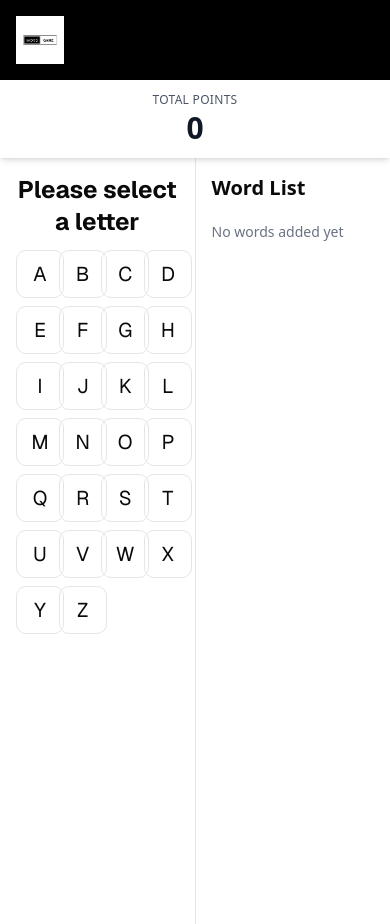
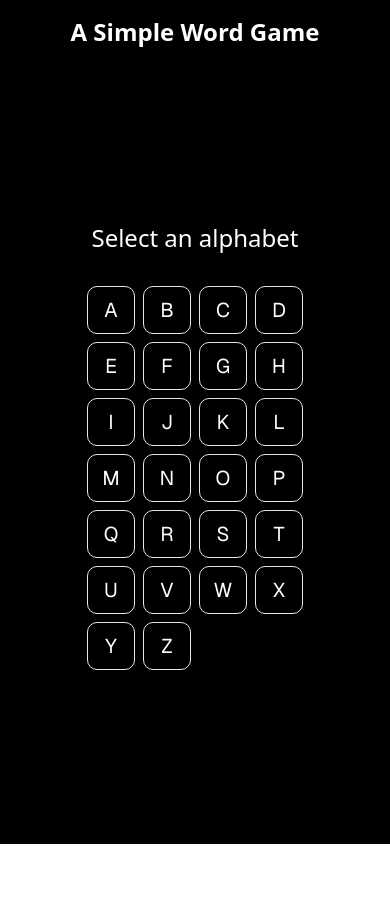
Before and after one commit to ankitkante/guess-words-from-letter, a Next.js app: page / in a window 390 px wide. After the commit the page ends 844 px from the top, so only its background shows below. Built offline with nearby package versions, Linux system fonts and the light colour scheme.

Commit message:
Mobile friendly dark themed app with home and alphabet detail routes

```diff
--- /dev/null
+++ b/src/app/alphabet/[letter]/page.jsx
@@ -0,0 +1,31 @@
+'use client';
+
+import WordInput from "@/components/word-input";
+import WordList from "@/components/word-list";
+import { useParams } from "next/navigation";
+import { useMemo, useState } from "react";
+
+export default function AlphabetDetailPage() {
+  const { letter: selectedAlphabet } = useParams();
+  const [wordList, setWordList] = useState([]);
+
+  const totalPoints = useMemo(() => {
+    return wordList.reduce((acc, item) => acc + item.point, 0);
+  }, [wordList]);
+
+  return (
+    <div className="flex flex-col bg-black h-[calc(100vh-64px)] text-white">
+      <div className="p-4 text-center">
+        <h2 className="text-xl mb-2">Selected Letter: {selectedAlphabet}</h2>
+        <h3 className="text-lg">Total Points: {totalPoints}</h3>
+      </div>
+      <WordInput
+        selectedLetter={selectedAlphabet}
+        setWordList={setWordList}
+      />
+      <WordList
+        wordList={wordList}
+      />
+    </div>
+  )
+}
--- a/src/app/page.js
+++ b/src/app/page.js
@@ -1,32 +1,14 @@
 'use client';
+import AlphabetGrid from "@/components/alphabet-grid";
 import WordInput from "@/components/word-input";
 import WordList from "@/components/word-list";
-import { useMemo, useState } from "react";
 
 export default function Home() {
-  const [wordList, setWordList] = useState([]);
-
-  const totalPoints = useMemo(() => {
-    return wordList.reduce((acc, item) => acc + item.point, 0);
-  }, [wordList]);
-
   return (
-    <div className="flex flex-col h-screen overflow-hidden">
-      <div className="sticky top-0 bg-white z-10 shadow-md">
-        <div className="max-w-7xl mx-auto px-4 py-3">
-          <div className="text-center">
-            <h2 className="text-xs font-medium text-gray-600 uppercase tracking-wide mb-0.5">Total Points</h2>
-            <p className="text-3xl font-bold text-gray-900">{totalPoints}</p>
-          </div>
-        </div>
-      </div>
-      <div className="flex flex-1 overflow-hidden">
-        <div className="flex-1 overflow-y-auto">
-          <WordInput setWordList={setWordList}></WordInput>
-        </div>
-        <div className="flex-1 overflow-y-auto border-l">
-          <WordList wordList={wordList}></WordList>
-        </div>
+    <div className="flex flex-col bg-black h-[calc(100vh-64px)] text-white">
+      <div className="flex flex-col items-center justify-center h-full gap-4 p-4">
+        <h2 className="text-2xl">Select an alphabet</h2>
+        <AlphabetGrid></AlphabetGrid>
       </div>
     </div>
   );
--- /dev/null
+++ b/src/components/alphabet-grid.jsx
@@ -0,0 +1,25 @@
+import { useRouter } from "next/navigation";
+
+export default function AlphabetGrid({
+  setSelectedAlphabet
+}) {
+  const router = useRouter();
+
+  const letters = Array.from('ABCDEFGHIJKLMNOPQRSTUVWXYZ');
+
+  return (
+    <div className="font-sans flex flex-col items-center justify-center p-4 gap-3 sm:p-8">
+      <div className="grid grid-cols-4 sm:grid-cols-6 md:grid-cols-8 gap-2 sm:gap-3">
+        {letters.map((letter) => (
+          <button
+            key={letter}
+            onClick={() => router.push(`/alphabet/${letter}`)}
+            className="w-12 h-12 sm:w-14 sm:h-14 flex items-center justify-center border rounded-lg hover:bg-gray-100 text-xl sm:text-2xl"
+          >
+            {letter}
+          </button>
+        ))}
+      </div>
+    </div>
+  );
+}
--- a/src/components/header.jsx
+++ b/src/components/header.jsx
@@ -1,7 +1,9 @@
+import Link from "next/link";
+
 export default function Header() {
   return (
-    <header className="bg-black text-white p-4">
-      <img src="/logo.png" alt="Logo" className="h-12 w-12 inline-block mr-2" />
+    <header className="bg-black text-white p-4 text-center text-2xl font-bold">
+      <Link href={`/`}>A Simple Word Game</Link>
     </header>
   );
 }
--- a/src/components/word-input.jsx
+++ b/src/components/word-input.jsx
@@ -2,22 +2,16 @@ import { Spinner } from "@/components/ui/spinner";
 import { useState, useRef, useEffect } from "react";
 
 export default function WordInput({
-	setWordList
+	setWordList,
+	selectedLetter
 }) {
-	const letters = Array.from('ABCDEFGHIJKLMNOPQRSTUVWXYZ');
 
-	const [selectedLetter, setSelectedLetter] = useState(null);
 	const [loading, setLoading] = useState(false);
 
 
 	const [inputWord, setInputWord] = useState('');
-	const inputRef = useRef(null);
 
-	useEffect(() => {
-		if (selectedLetter && inputRef.current) {
-			inputRef.current.focus();
-		}
-	}, [selectedLetter]);
+
 	const handleWordSubmit = async () => {
 		if (!inputWord) return;
 
@@ -58,39 +52,23 @@ export default function WordInput({
 
 	return (
 		<div className="font-sans flex flex-col items-center justify-center p-4 gap-3 sm:p-8">
-			<h1 className="text-2xl sm:text-3xl font-bold text-center">
-				{selectedLetter ? `You selected ${selectedLetter}` : "Please select a letter"}
-			</h1>
-			<div className="grid grid-cols-4 sm:grid-cols-6 md:grid-cols-8 gap-2 sm:gap-3">
-				{letters.map((letter) => (
-					<button
-						key={letter}
-						onClick={() => setSelectedLetter(letter)}
-						className="w-12 h-12 sm:w-14 sm:h-14 flex items-center justify-center border rounded-lg hover:bg-gray-100 text-xl sm:text-2xl"
-					>
-						{letter}
-					</button>
-				))}
-			</div>
-			{selectedLetter && (
 			<div className="mt-2">
 				<label className="block mb-2 text-sm sm:text-base">
-						Enter words that start with &apos;{selectedLetter}&apos;:
+					Enter words that start with &apos;{selectedLetter}&apos; and press Enter:
 				</label>
-					<div className="flex items-center">
+				<div className="flex items-center justify-center">
 					<input
-							ref={inputRef}
 						type="text"
 						value={inputWord}
 						onChange={(e) => setInputWord(e.target.value)}
 						onKeyDown={handleKeyPress}
 						className="border rounded-lg p-2 w-48 sm:w-64 m-2"
 						placeholder={`Enter here`}
+						autoFocus
 					/>
 					{loading && <Spinner />}
 				</div>
 			</div>
-			)}
 		</div>
 	)
 }
--- a/src/components/word-list.jsx
+++ b/src/components/word-list.jsx
@@ -6,7 +6,7 @@ export default function WordList({
 
   return (
     <div className="flex flex-col p-4 sm:p-6">
-      <h2 className="text-xl font-semibold mb-3 sticky top-0 bg-white pb-2">Word List</h2>
+      <h2 className="text-xl font-semibold mb-3 sticky top-0 pb-2">Word List</h2>
       {wordList.length === 0 ? (
         <p className="text-gray-500 text-sm">No words added yet</p>
       ) : (
```
Lines whose indentation alone changed are shown as unchanged.
